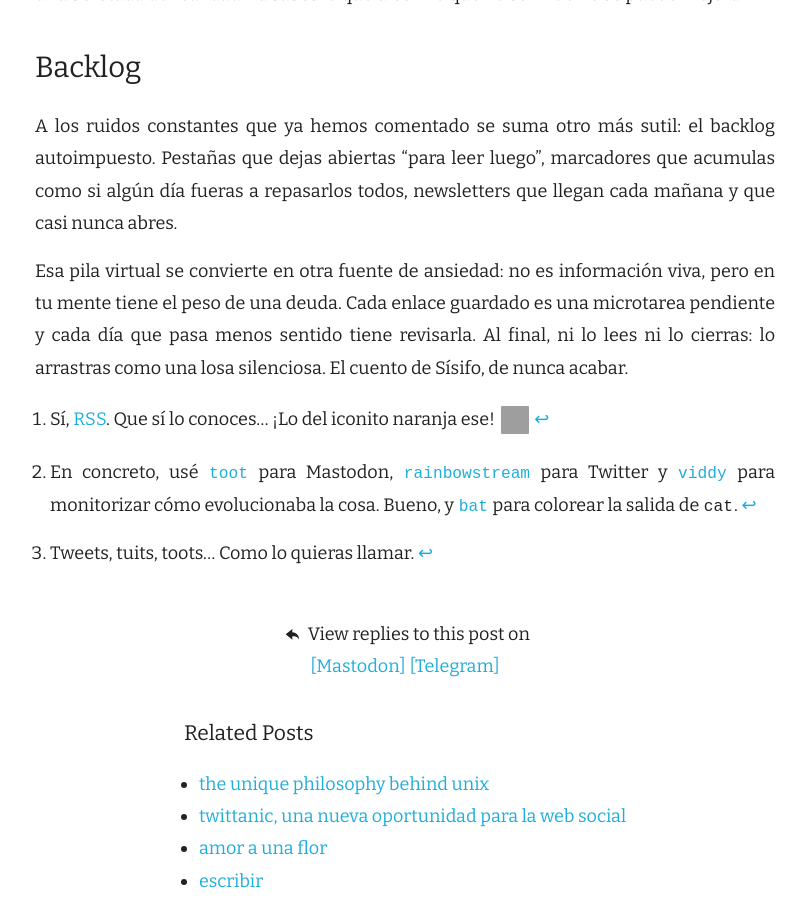
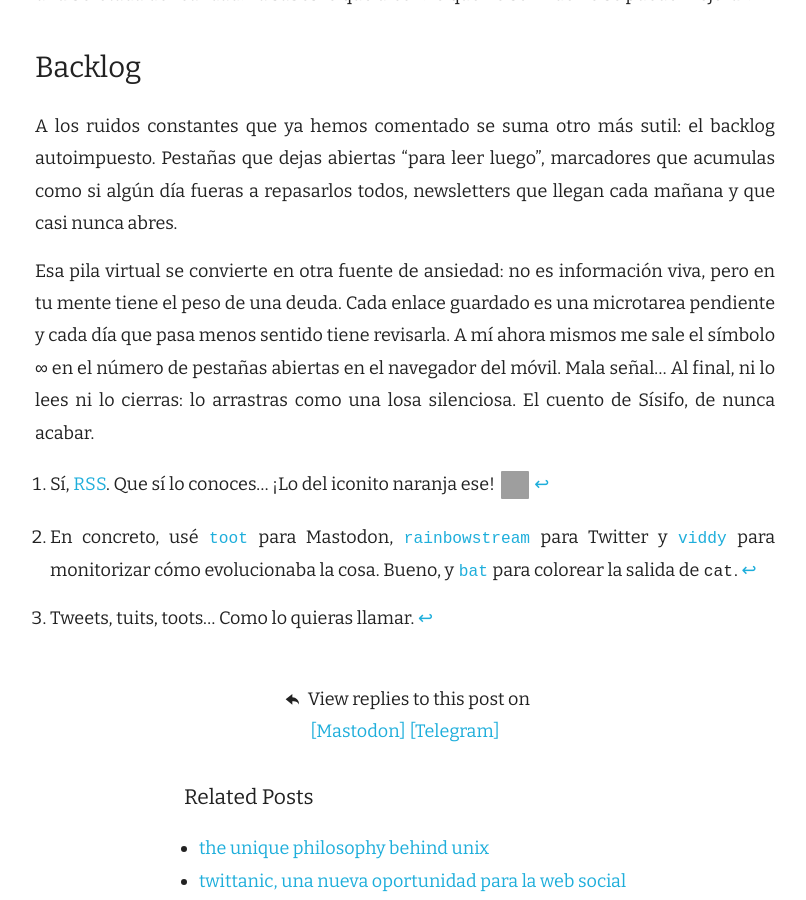
Before and after one commit to jartigag/blog, a Jekyll site: the page built from _posts/2025-08-30-demasiao-feed.md, in a window 1280 px wide and 900 px high, scrolled down 6123 px. Shown: the whole window, without its empty margins (235-1041 px from the left). Built offline with Jekyll 4.4.1, drawn with Linux system fonts in a browser that asks for light colours; nearby versions of some CDN libraries; grey boxes are pictures that could not be loaded.

Commit message:
Update 2025-08-30-demasiao-feed.md

```diff
--- a/_posts/2025-08-30-demasiao-feed.md
+++ b/_posts/2025-08-30-demasiao-feed.md
@@ -206,5 +206,7 @@ Pestañas que dejas abiertas "para leer luego", marcadores que acumulas como si
 
 Esa pila virtual se convierte en otra fuente de ansiedad: no es información viva, pero en tu mente tiene el peso de una deuda.
 Cada enlace guardado es una microtarea pendiente y cada día que pasa menos sentido tiene revisarla.
+A mí ahora mismos me sale el símbolo ∞ en el número de pestañas abiertas en el navegador del móvil.
+Mala señal...
 Al final, ni lo lees ni lo cierras: lo arrastras como una losa silenciosa.
 El cuento de Sísifo, de nunca acabar.
```
